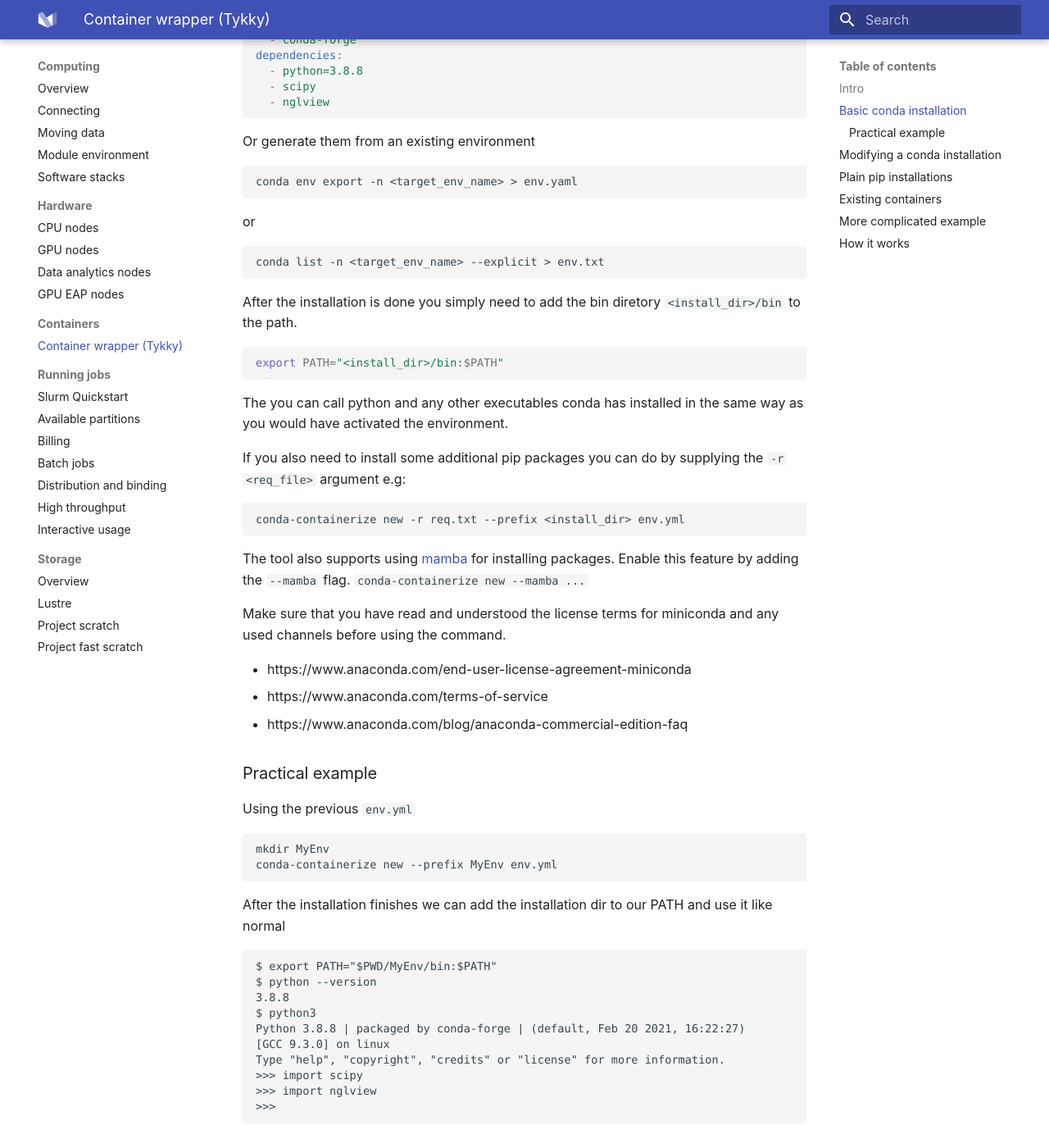
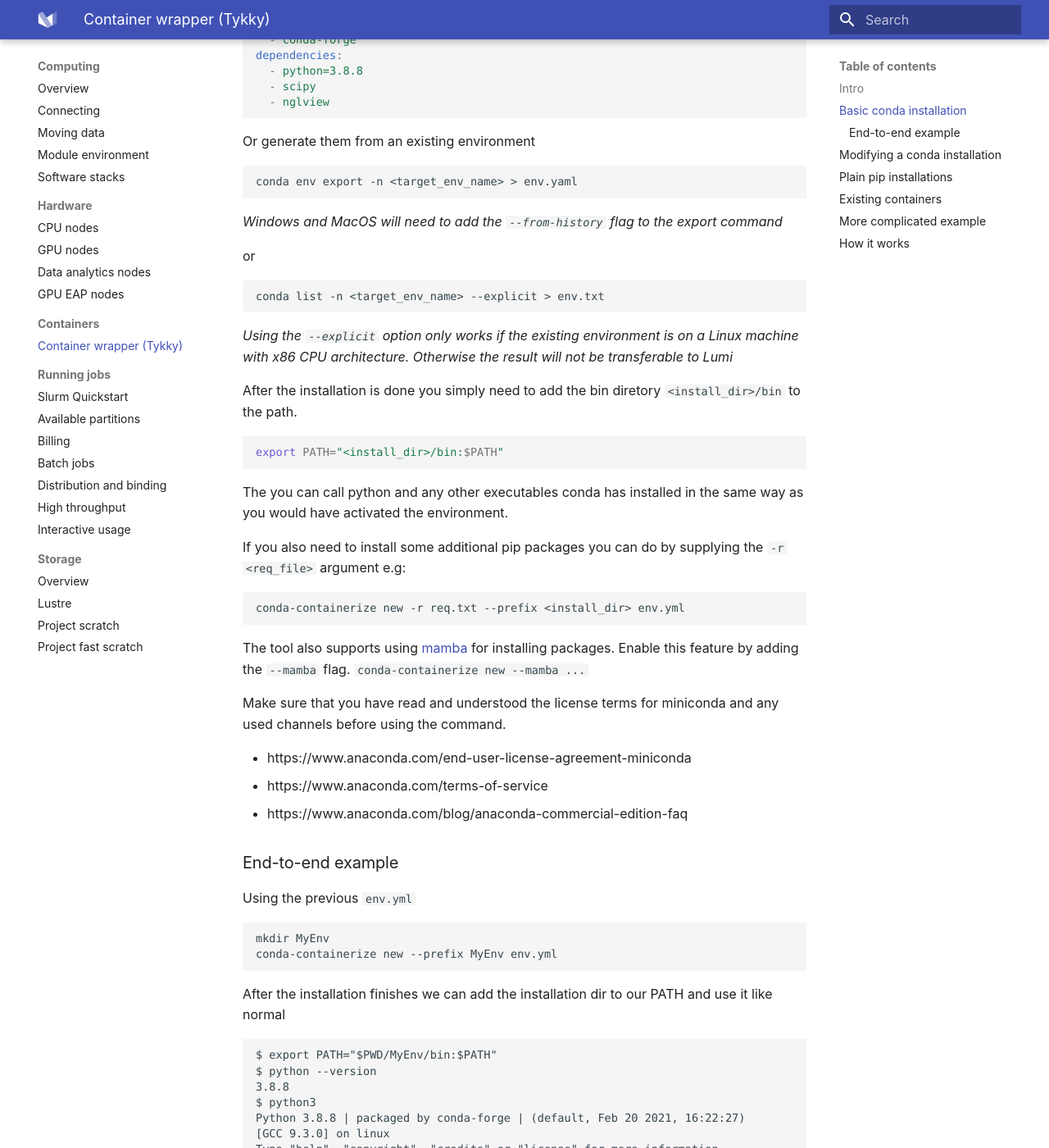
Before and after one commit to Lumi-supercomputer/lumi-userguide, an MkDocs documentation site: the page built from docs/computing/containers/tykky.md, in a window 1280 px wide and 1400 px high, scrolled down 995 px. Shown: the whole window at 82% size. Built offline with MkDocs 1.6.1 and Material for MkDocs 9.7.7, drawn with Linux system fonts in a browser that asks for light colours.

Commit message:
Update tykky.md

````diff
--- a/docs/computing/containers/tykky.md
+++ b/docs/computing/containers/tykky.md
@@ -48,10 +48,14 @@ Or generate them from an existing environment
 ```
 conda env export -n <target_env_name> > env.yaml
 ```
+_Windows and MacOS will need to add the `--from-history` flag to the export command_
+
 or
 ```
 conda list -n <target_env_name> --explicit > env.txt
 ```
+_Using the `--explicit` option only works if the existing environment is
+on a Linux machine with x86 CPU architecture. Otherwise the result will not be transferable to Lumi_
 
 After the installation is done you simply need to add
 the bin diretory `<install_dir>/bin` to the path.
@@ -79,7 +83,7 @@ before using the command.
 - https://www.anaconda.com/terms-of-service
 - https://www.anaconda.com/blog/anaconda-commercial-edition-faq
 
-### Practical example
+### End-to-end example
 
 Using the previous `env.yml`
 
````
